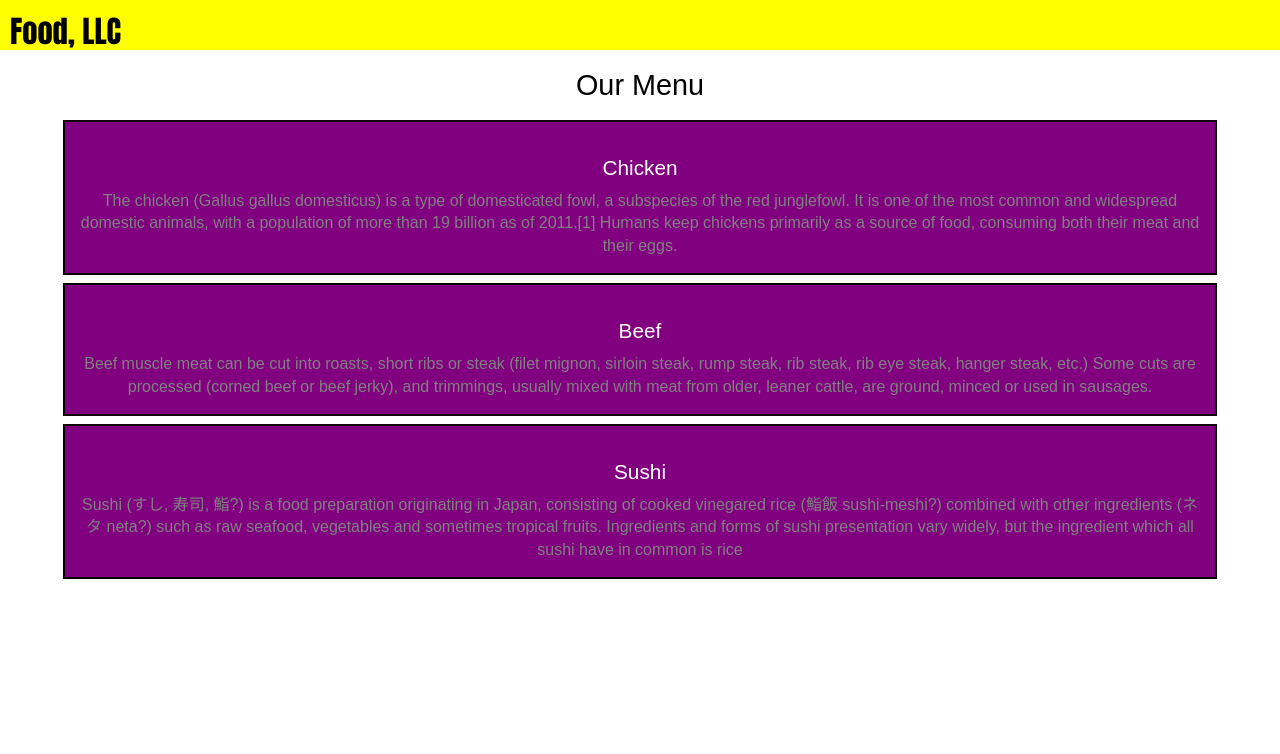
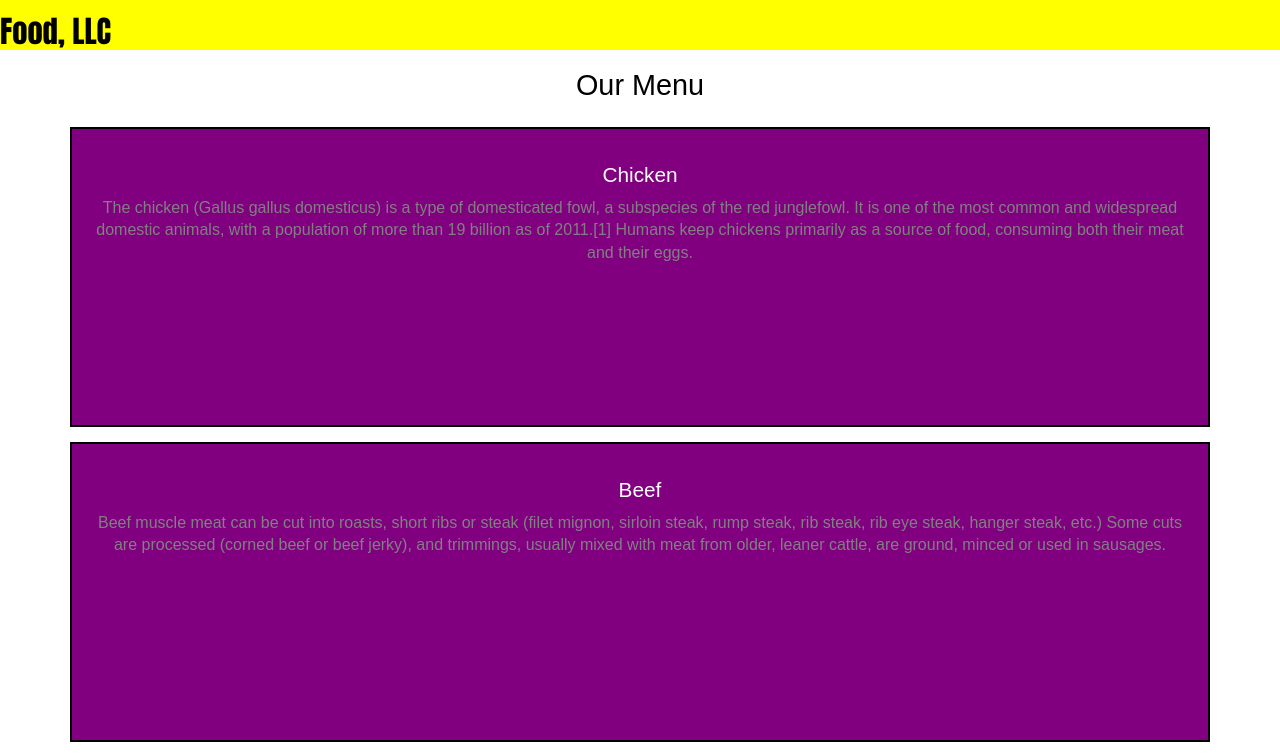
Before and after one commit to rodwater/mod3-solution, a plain HTML site: page index.html in a window 1280 px wide. Shown: the top 754 px of the page. Drawn offline with Linux system fonts and the light colour scheme.

Commit message:
3rd commit

```diff
--- a/css/styles.css
+++ b/css/styles.css
@@ -36,8 +36,6 @@ li {
 
 h1 {
 	margin-top: 0;
-	margin-bottom: 0;
-	margin-left: 10px;
 	font-size: 1.7em;
 	color: black;
 	font-family: impact;
@@ -58,8 +56,9 @@ h3 {
 	background-color: purple;
 	padding: 15px;
 	text-align: center;
-	margin: 8px;
+	margin: 15px;
 	border: 2px solid black;
+	height: 300px;
 
 }
 
```
